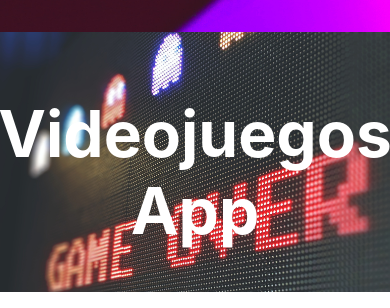
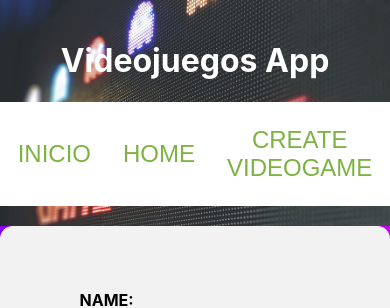
Before and after one commit to mauroociappinaph/PI-Henry-VideoJuegos, a React (Create React App) app in the folder PI-Videogames-main/client/: page /create in a window 390 px wide. Shown: the top 308 px of the page. Built offline with nearby package versions, Linux system fonts and the light colour scheme; no server answers.

Commit message:
Commit 24 Mayo Estilos

```diff
--- a/PI-Videogames-main/client/src/components/ExtraPage/Header/Header.module.css
+++ b/PI-Videogames-main/client/src/components/ExtraPage/Header/Header.module.css
@@ -4,11 +4,22 @@
   background-size: cover;
   padding: 20px;
   text-align: center;
-
 }
 
 .title {
   font-size: 4rem;
   color: #ffffff;
+}
 
+/* Estilos responsivos */
+@media screen and (max-width: 768px) {
+  .title {
+    font-size: 3rem;
   }
+}
+
+@media screen and (max-width: 480px) {
+  .title {
+    font-size: 2rem;
+  }
+}
--- a/PI-Videogames-main/client/src/components/Form/FormPage/FormPage.module.css
+++ b/PI-Videogames-main/client/src/components/Form/FormPage/FormPage.module.css
@@ -2,7 +2,7 @@
   display: flex;
   flex-direction: column;
   align-items: center;
-  margin-top: 2rem;
+ width: 100%;
 }
 
 .formContainer {
```
Also changed, not shown: PI-Videogames-main/client/src/components/Form/FormPage/FormPage.jsx (line endings or trailing spaces). Lines whose indentation alone changed are shown as unchanged.
